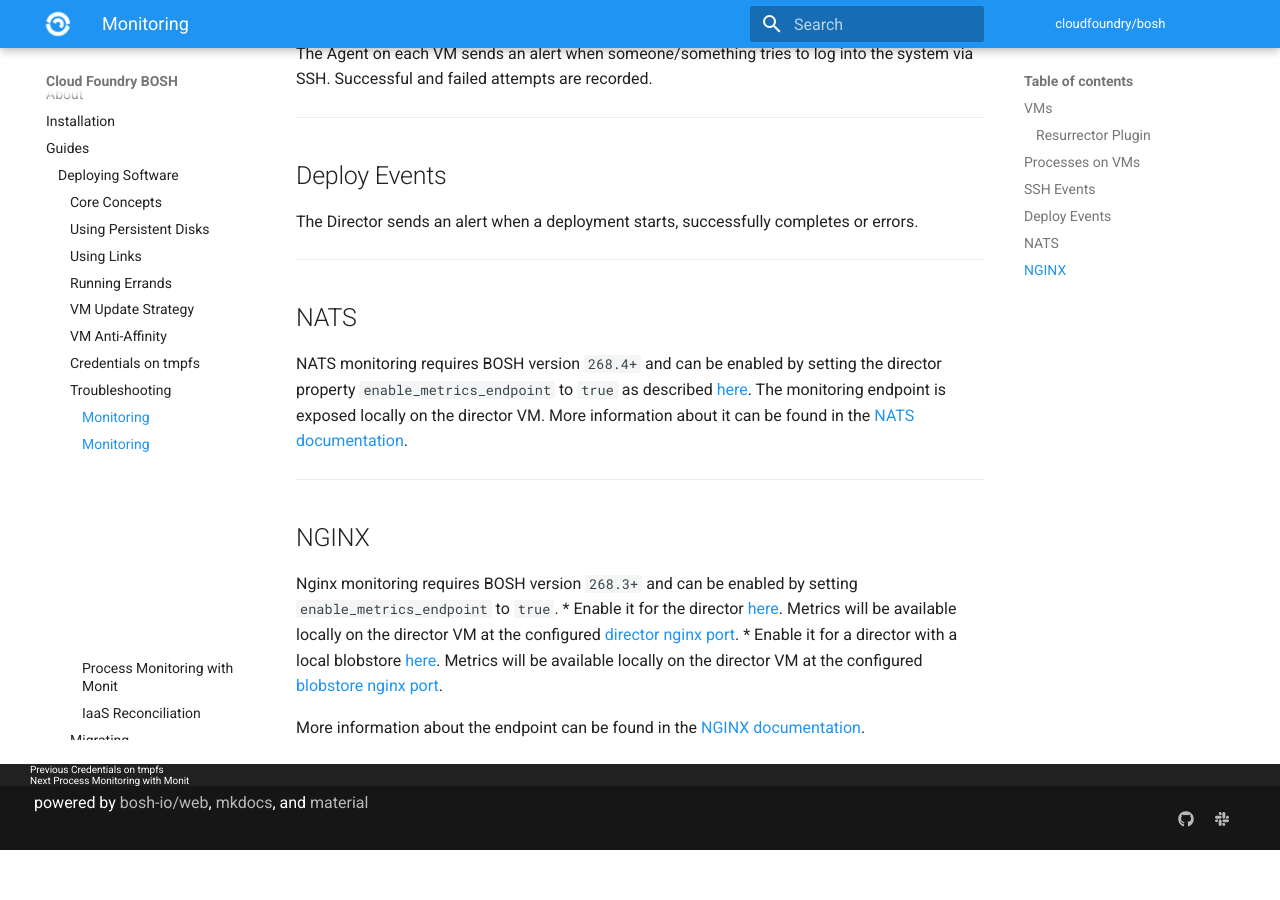
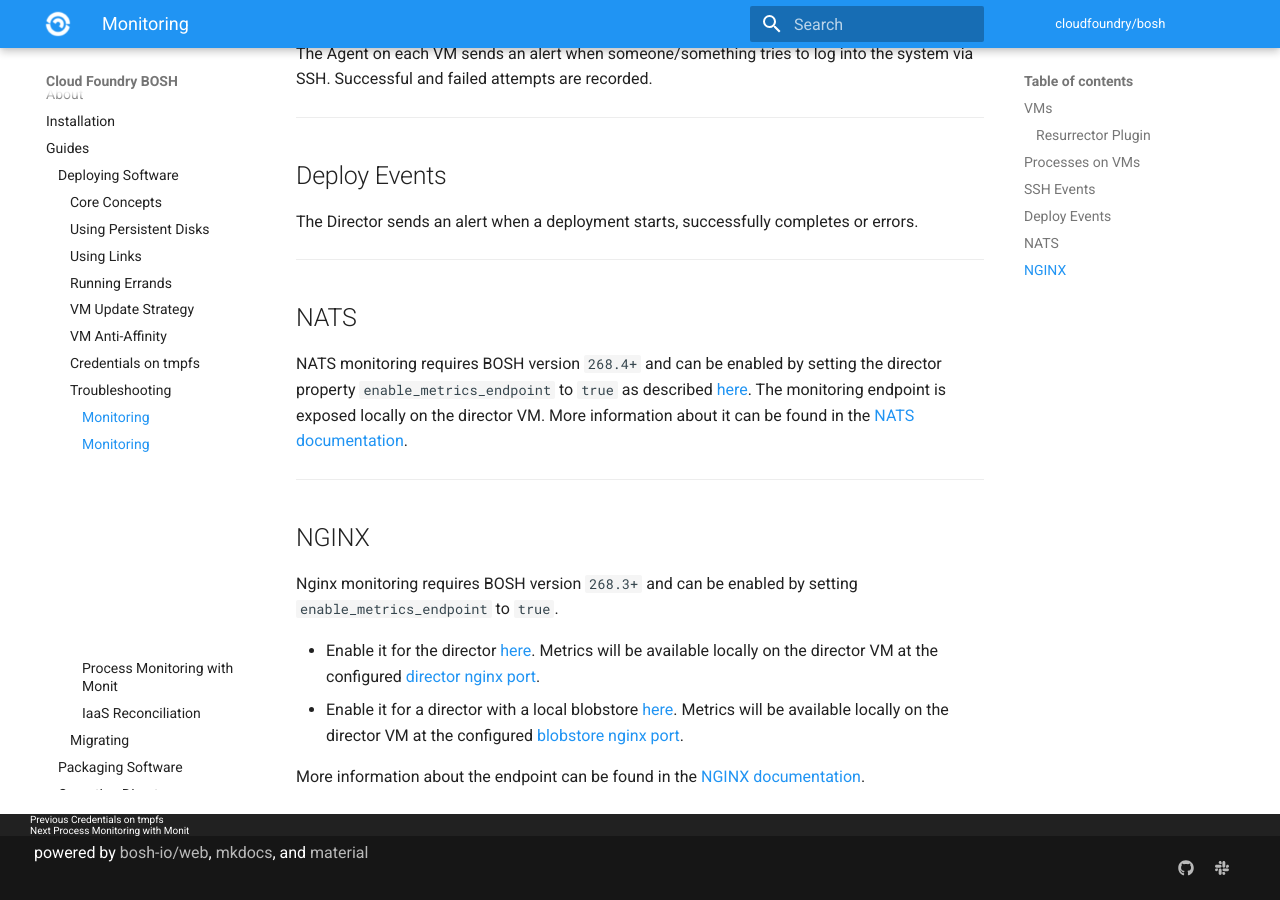
Before and after one commit to cloudfoundry/docs-bosh, an MkDocs documentation site: the page built from content/monitoring.md, in a window 1280 px wide and 900 px high, scrolled down 1443 px. Built offline with MkDocs 1.6.1 and Material for MkDocs 9.7.7, drawn with Linux system fonts in a browser that asks for light colours; old or Windows-style settings are respelled for this version of MkDocs; before the commit the page ends 2293 px from its top, so only the background shows below that.

Commit message:
Fix broken list representation in the NGINX monitoring docs
[161444024](https://www.pivotaltracker.com/n/projects/1456570/stories/161444024)

```diff
--- a/content/monitoring.md
+++ b/content/monitoring.md
@@ -51,7 +51,8 @@ The monitoring endpoint is exposed locally on the director VM. More information
 ## NGINX {: #nginx }
 
 Nginx monitoring requires BOSH version `268.3+` and can be enabled by setting `enable_metrics_endpoint` to `true`.
-* Enable it for the director [here](https://bosh.io/jobs/director?source=github.com/cloudfoundry/bosh#p%3ddirector.nginx.enable_metrics_endpoint). Metrics will be available locally on the director VM at the configured [director nginx port](https://bosh.cloudfoundry.org/jobs/director?source=github.com/cloudfoundry/bosh#p%3ddirector.port).
-* Enable it for a director with a local blobstore [here](https://bosh.io/jobs/blobstore?source=github.com/cloudfoundry/bosh#p%3dblobstore.nginx.enable_metrics_endpoint). Metrics will be available locally on the director VM at the configured [blobstore nginx port](https://bosh.io/jobs/blobstore?source=github.com/cloudfoundry/bosh#p%3dblobstore.port).
+
+- Enable it for the director [here](https://bosh.io/jobs/director?source=github.com/cloudfoundry/bosh#p%3ddirector.nginx.enable_metrics_endpoint). Metrics will be available locally on the director VM at the configured [director nginx port](https://bosh.cloudfoundry.org/jobs/director?source=github.com/cloudfoundry/bosh#p%3ddirector.port).
+- Enable it for a director with a local blobstore [here](https://bosh.io/jobs/blobstore?source=github.com/cloudfoundry/bosh#p%3dblobstore.nginx.enable_metrics_endpoint). Metrics will be available locally on the director VM at the configured [blobstore nginx port](https://bosh.io/jobs/blobstore?source=github.com/cloudfoundry/bosh#p%3dblobstore.port).
 
 More information about the endpoint can be found in the [NGINX documentation](http://nginx.org/en/docs/http/ngx_http_stub_status_module.html).
```
